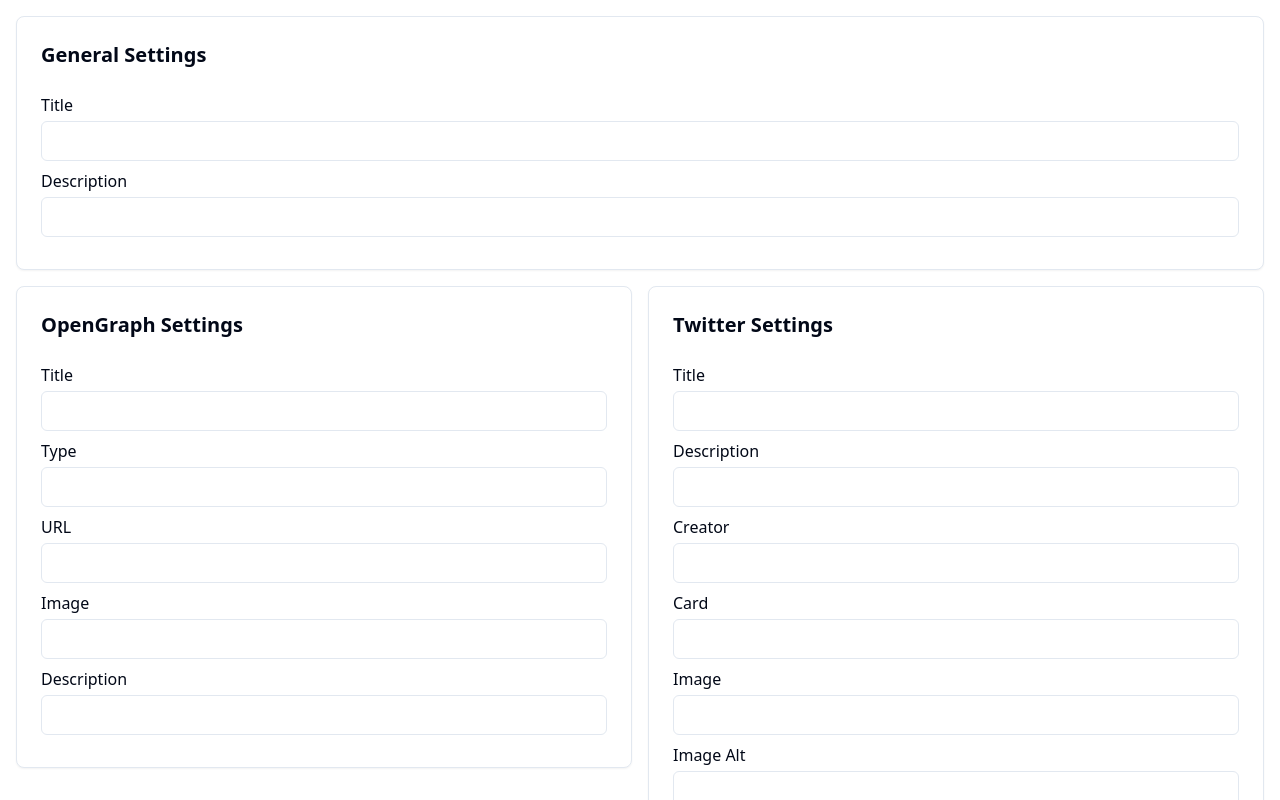
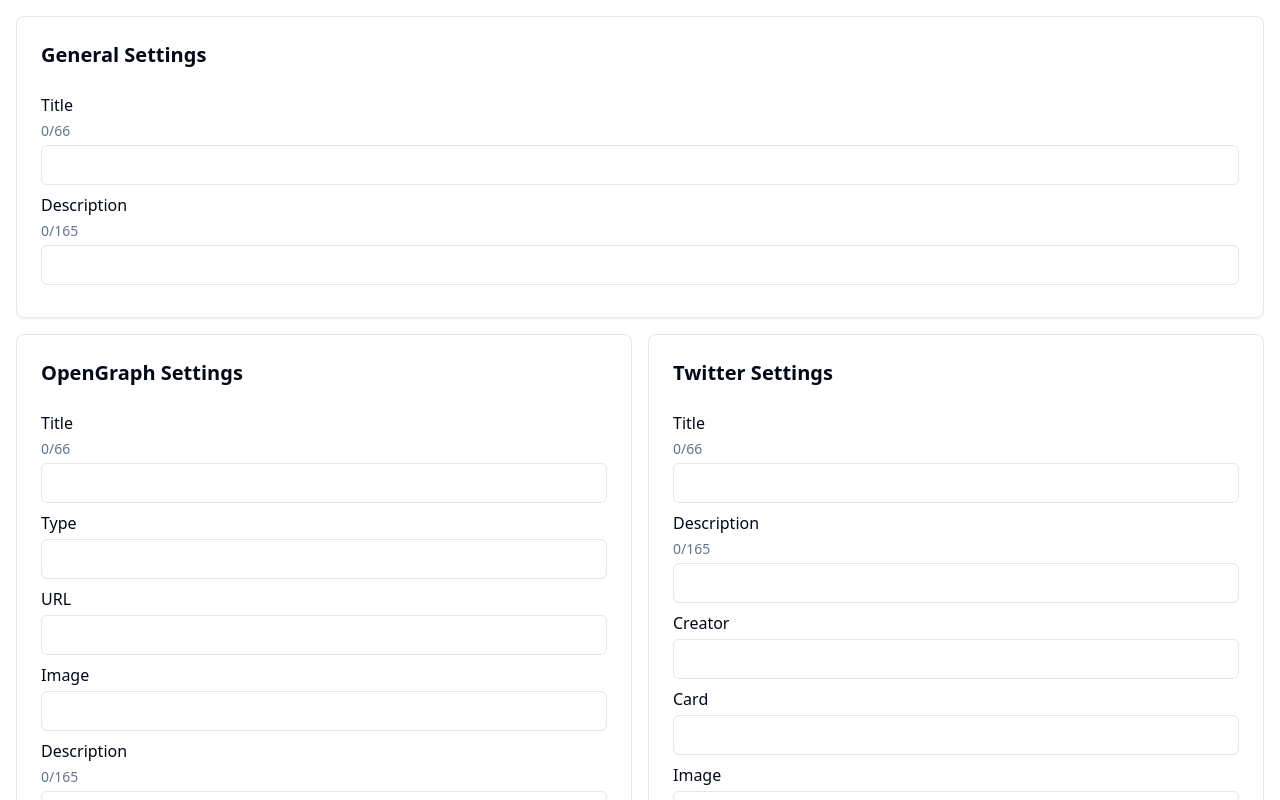
Before and after one commit to GPT-Engineer-App/seo-helper, a React (Vite) app: page / in a window 1280 px wide. Shown: the top 800 px of the page. Built offline with nearby package versions, Linux system fonts and the light colour scheme.

Commit message:
Add character count to SEO Optimization UI

```diff
--- a/src/pages/SeoOptimization.jsx
+++ b/src/pages/SeoOptimization.jsx
@@ -101,6 +101,9 @@ const SeoOptimization = () => {
         <CardContent>
           <div className="mb-2">
             <label className="block mb-1">Title</label>
+            <div className="text-sm text-muted-foreground mb-1">
+              {general.title.length}/66
+            </div>
             <Input
               value={general.title}
               onChange={(e) => handleChange("general", "title", e.target.value)}
@@ -109,6 +112,9 @@ const SeoOptimization = () => {
           </div>
           <div className="mb-2">
             <label className="block mb-1">Description</label>
+            <div className="text-sm text-muted-foreground mb-1">
+              {general.description.length}/165
+            </div>
             <Input
               value={general.description}
               onChange={(e) =>
@@ -129,6 +135,9 @@ const SeoOptimization = () => {
             <CardContent>
               <div className="mb-2">
                 <label className="block mb-1">Title</label>
+                <div className="text-sm text-muted-foreground mb-1">
+                  {openGraph.title.length}/66
+                </div>
                 <Input
                   value={openGraph.title}
                   onChange={(e) =>
@@ -162,6 +171,9 @@ const SeoOptimization = () => {
               </div>
               <div className="mb-2">
                 <label className="block mb-1">Description</label>
+                <div className="text-sm text-muted-foreground mb-1">
+                  {openGraph.description.length}/165
+                </div>
                 <Input
                   value={openGraph.description}
                   onChange={(e) =>
@@ -182,6 +194,9 @@ const SeoOptimization = () => {
             <CardContent>
               <div className="mb-2">
                 <label className="block mb-1">Title</label>
+                <div className="text-sm text-muted-foreground mb-1">
+                  {twitter.title.length}/66
+                </div>
                 <Input
                   value={twitter.title}
                   onChange={(e) => handleChange("twitter", "title", e.target.value)}
@@ -190,6 +205,9 @@ const SeoOptimization = () => {
               </div>
               <div className="mb-2">
                 <label className="block mb-1">Description</label>
+                <div className="text-sm text-muted-foreground mb-1">
+                  {twitter.description.length}/165
+                </div>
                 <Input
                   value={twitter.description}
                   onChange={(e) =>
```
